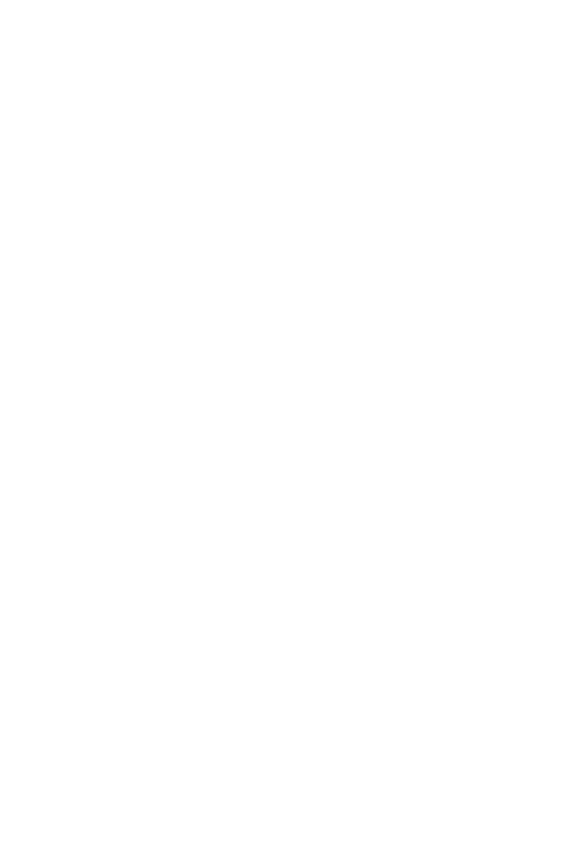
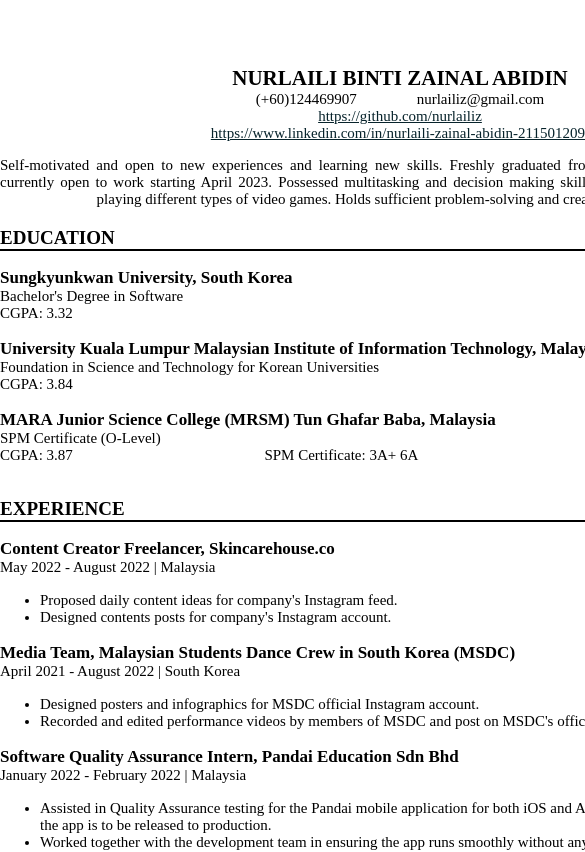
Before and after one commit to nurlailiz/Curriculum-Vitae-using-React, a React (Create React App) app: page / in a window 390 px wide. Shown: the top 852 px of the page, 585 px wide, since content can reach past the window. Built offline with nearby package versions, Linux system fonts and the light colour scheme.

Commit message:
Update css for mobile size

```diff
--- a/src/App.css
+++ b/src/App.css
@@ -8,7 +8,6 @@
 }
 
 @media only screen and (max-width: 600px) {
-  .App {margin: 40em;}
   .App-header {font-size: 12px;}
   .App-header h3 {font-size: 18px;}
   .Section-title {font-size: 16px;}
```
